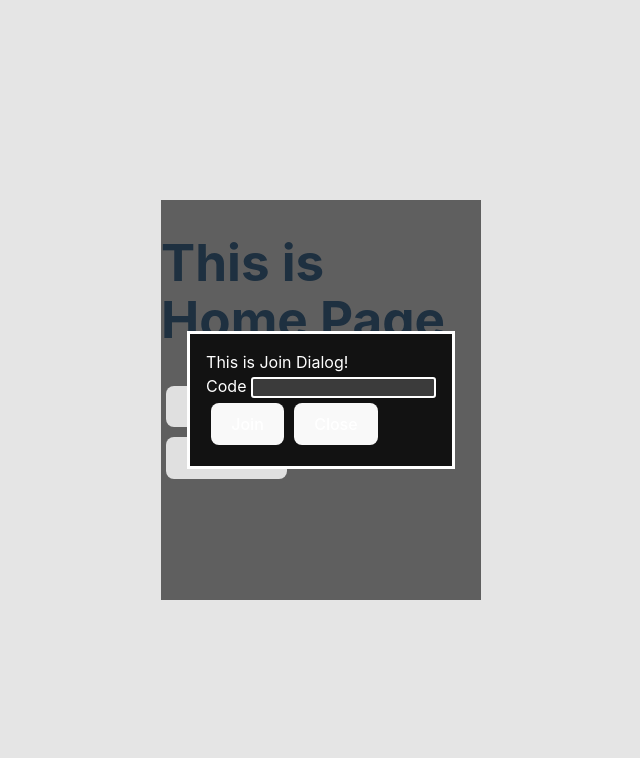
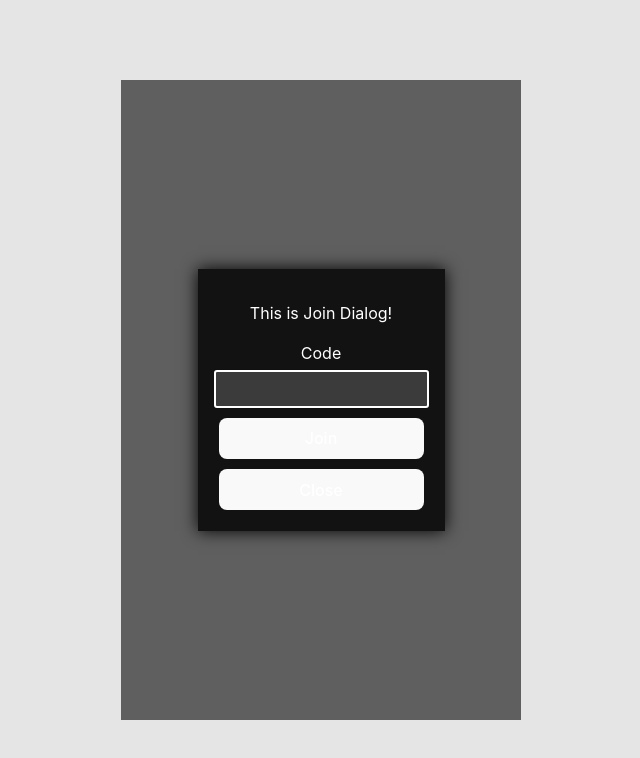
Before and after one commit to PhasitWo/RPS-game, a React (Vite) app in the folder client/: page / in a window 1280 px wide. Both pictures are taken after a click on the button "Join Room". Shown: the top 758 px of the page, without its empty margins (319-959 px from the left). Built offline with nearby package versions, Linux system fonts and the light colour scheme.

Commit message:
client css

```diff
--- a/client/index.html
+++ b/client/index.html
@@ -14,7 +14,9 @@
                     <button>Close</button>
                 </form>
             </dialog>
-        <script type="module" src="/src/main.jsx"></script>
+        <script src="https://cdn.socket.io/socket.io-3.0.0.js"></script>
+        <script type="module" src="./src/main.jsx"></script>
+        <script src="./src/client.js"></script>
         <script>
             const popError = (message) => {
                 const errorModal = document.getElementById("error-modal");
--- a/client/src/App.css
+++ b/client/src/App.css
@@ -51,10 +51,42 @@ h1 {
 }
 
 .content {
+    --content-width: 25rem;
+    --content-height: 40rem;
     position: fixed;
-  top: calc(50% - 200px);
-  left: calc(50% - 160px);
+    top: calc(50% - var(--content-height) / 2);
+    left: calc(50% - var(--content-width) / 2);
     background-color: rgb(106, 106, 106);
-  width: 320px;
-  height: 400px;
+    width: var(--content-width);
+    height: var(--content-height);
 }
+
+.home-container {
+    margin-top: 50%;
+    display: flex;
+    flex-direction: column;
+    align-items: center;
+}
+dialog:modal {
+    min-width: 200px;
+    border: 0;
+    box-shadow: 0 0 1rem rgb(0, 0, 0);
+    text-align: center;
+}
+
+dialog form {
+    display: flex;
+    flex-direction: column;
+    justify-content: center;
+}
+
+dialog input {
+    font-size: medium;
+    margin-top: 5px;
+    margin-bottom: 5px;
+    height: 2rem;
+}
+
+.load-modal::backdrop {
+    backdrop-filter: blur(5px);
+}
--- a/client/src/Home.jsx
+++ b/client/src/Home.jsx
@@ -1,7 +1,8 @@
 import { useState } from "react";
 
 function Home({ setPage }) {
-    function joinRoom() {
+    function joinRoom(e) {
+        e.preventDefault()
         const loadModal = document.getElementById("load-modal");
         loadModal.showModal();
         setTimeout(() => {
@@ -10,20 +11,24 @@ function Home({ setPage }) {
         }, 2000);
     }
 
+    function closeJoinModal() {
+        document.getElementById("join-modal").close();
+    }
+
     return (
         <>
-            <h1>This is Home Page</h1>
+            <div className="home-container">
+                <h2>Rock Paper Scissors</h2>
                 <button onClick={() => document.getElementById("wait-modal").showModal()}>Create Room</button>
                 <br />
                 <button onClick={() => document.getElementById("join-modal").showModal()}>Join Room</button>
                 <dialog className="join-modal" id="join-modal">
-                This is Join Dialog!
-                <form method="dialog">
+                    <p>This is Join Dialog!</p>
+                    <form onSubmit={joinRoom} method="dialog">
                         <label htmlFor="code">Code </label>
                         <input id="code"></input>
-                    <br />
-                    <button type="button" onClick={joinRoom}>Join</button>
-                    <button>Close</button>
+                        <button type="submit">Join</button>
+                        <button type="button" onClick={closeJoinModal}>Close</button>
                     </form>
                 </dialog>
                 <dialog className="wait-modal" id="wait-modal">
@@ -33,8 +38,9 @@ function Home({ setPage }) {
                     </form>
                 </dialog>
                 <dialog className="load-modal" id="load-modal">
-                LOADING!
+                    LOADING...
                 </dialog>
+            </div>
         </>
     );
 }
--- /dev/null
+++ b/client/src/client.js
@@ -0,0 +1,6 @@
+// var socket = io("http://localhost:3000");
+// var currentRoomCode = null;
+
+// socket.io.on("error", (error) => {
+//     popError("Cannot Connect to Server")
+// });
--- a/client/src/index.css
+++ b/client/src/index.css
@@ -67,3 +67,8 @@ button:focus-visible {
     background-color: #f9f9f9;
   }
 }
+
+#error-modal::backdrop {
+    backdrop-filter: blur(10px);
+    background: linear-gradient(45deg, rgba(255, 0, 0, 0.371), rgba(0, 0, 255, 0.334));
+}
```
Lines whose indentation alone changed are shown as unchanged.
